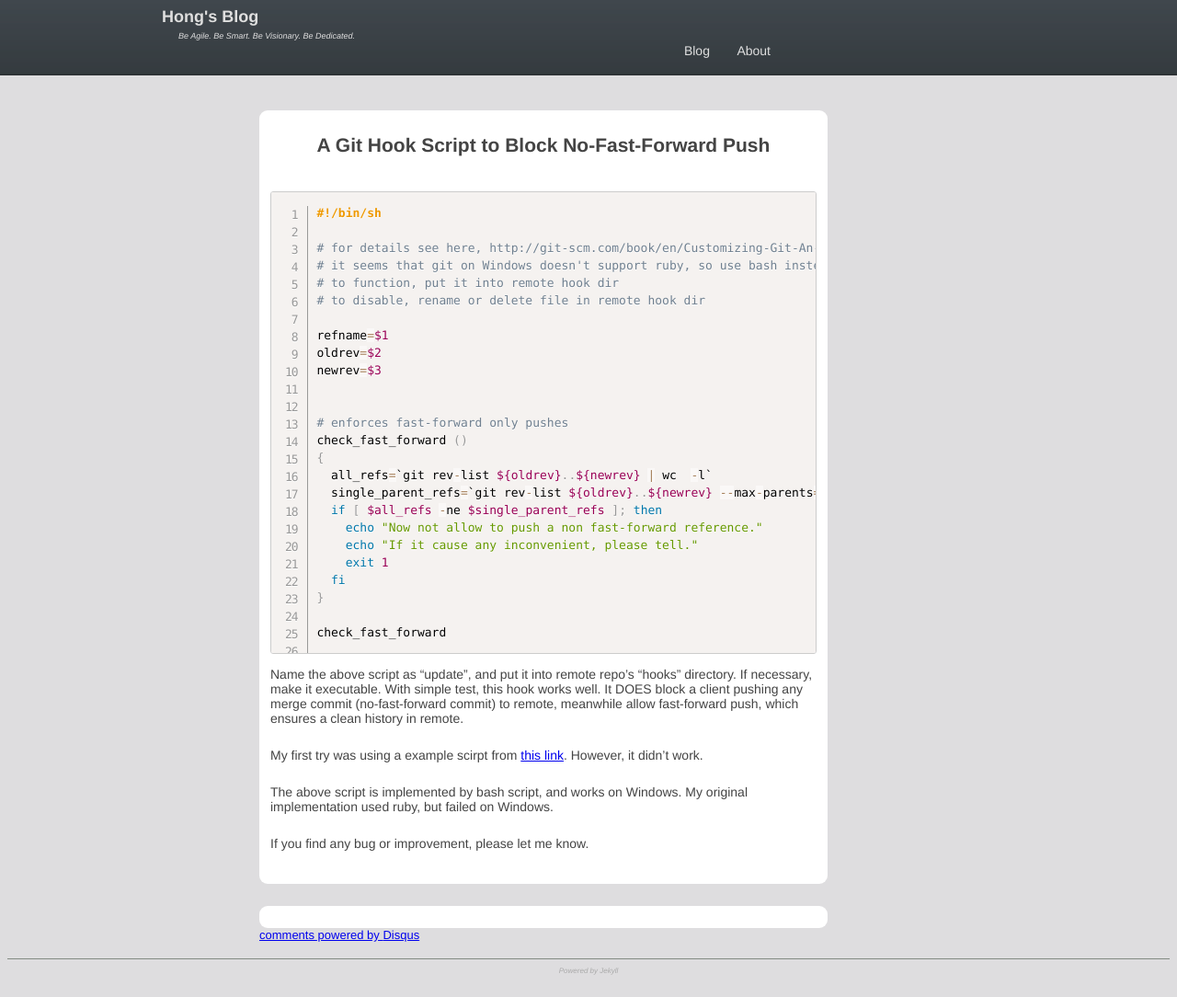
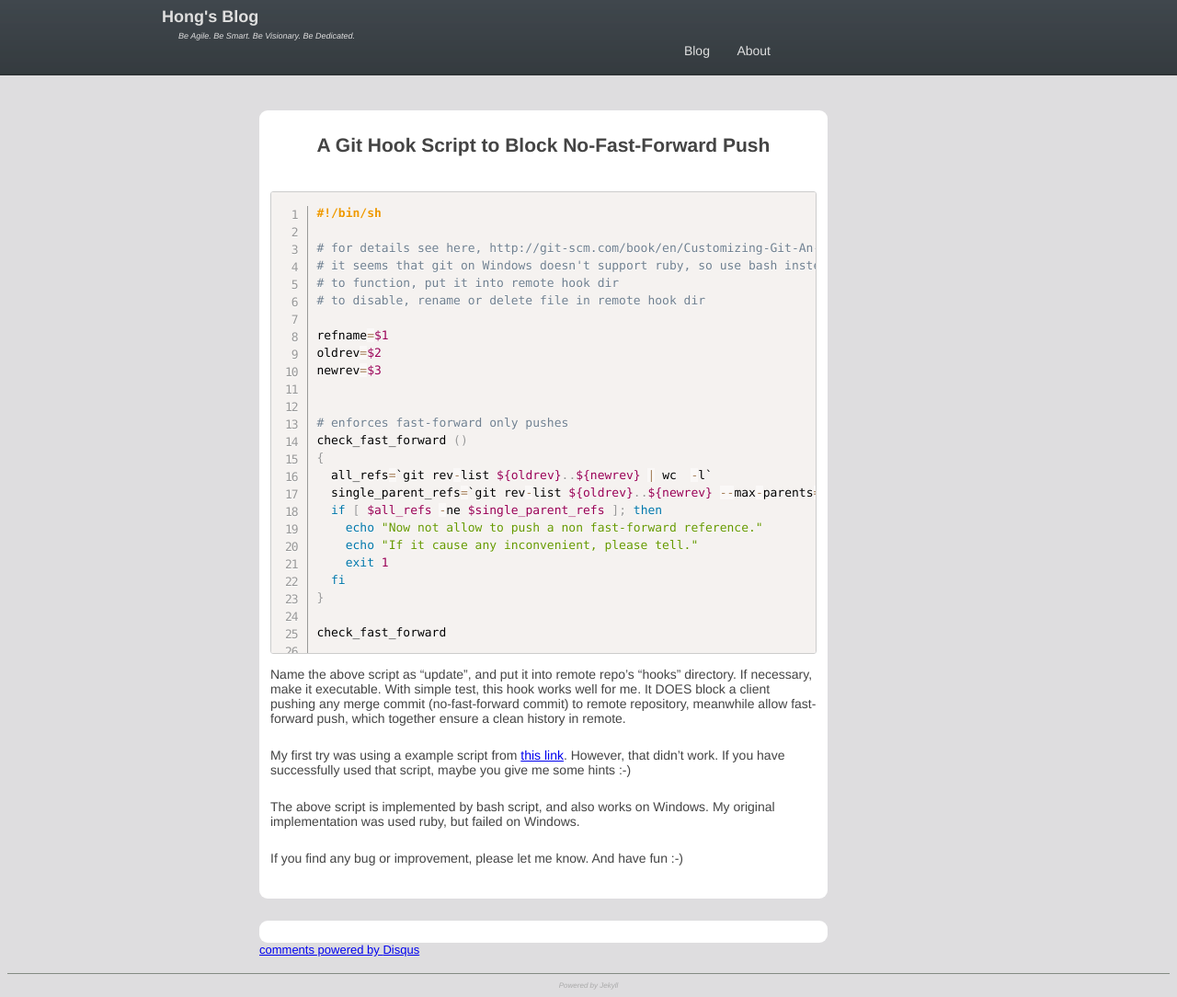
Before and after one commit to RockHong/rockhong.github.com, a Jekyll site: the page built from _posts/2014-07-10-a-git-hook-block-no-ff-push.md, in a window 1280 px wide. Shown: the whole page at 92% size. Built offline with Jekyll 4.4.1, drawn with Linux system fonts in a browser that asks for light colours; comment, search, counter and statistics services are not loaded.

Commit message:
refine the post

```diff
--- a/_posts/2014-07-10-a-git-hook-block-no-ff-push.md
+++ b/_posts/2014-07-10-a-git-hook-block-no-ff-push.md
@@ -40,10 +40,11 @@ check_fast_forward ()
 check_fast_forward
 </code></pre>
 
-Name the above script as "update", and put it into remote repo's "hooks" directory. If necessary, make it executable. With simple test, this hook works well. It DOES block a client pushing any merge commit (no-fast-forward commit) to remote, meanwhile allow fast-forward push, which ensures a clean history in remote.
+Name the above script as "update", and put it into remote repo's "hooks" directory. If necessary, make it executable. With simple test, this hook works well for me. It DOES block a client pushing any merge commit (no-fast-forward commit) to remote repository, meanwhile allow fast-forward push, which together ensure a clean history in remote.
 
-My first try was using a example scirpt from [this link](http://git-scm.com/book/en/Customizing-Git-An-Example-Git-Enforced-Policy). However, it didn't work.
+My first try was using a example script from [this link](http://git-scm.com/book/en/Customizing-Git-An-Example-Git-Enforced-Policy). However, that didn't work. If you have
+successfully used that script, maybe you give me some hints :-)
 
-The above script is implemented by bash script, and works on Windows. My original implementation used ruby, but failed on Windows.
+The above script is implemented by bash script, and also works on Windows. My original implementation was used ruby, but failed on Windows.
 
-If you find any bug or improvement, please let me know.
+If you find any bug or improvement, please let me know. And have fun :-)
```
